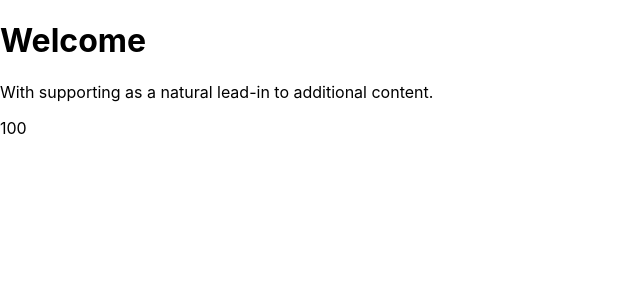
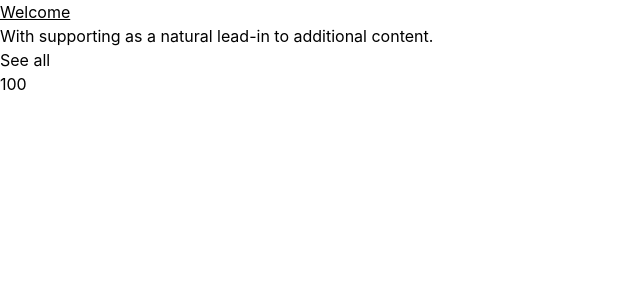
Before and after one commit to PetrAlexkulakov/List-page, a React (Create React App) app: page /navigator in a window 1280 px wide. Shown: the top 300 px of the page, without its empty margins (0-640 px from the left). Built offline with nearby package versions, Linux system fonts and the light colour scheme.

Commit message:
feat: create Button

```diff
--- a/package.json
+++ b/package.json
@@ -37,6 +37,7 @@
     "@types/node": "^20.2.3",
     "@types/react": "^18.2.7",
     "@types/react-dom": "^18.2.4",
-    "typescript": "^5.0.2"
+    "tailwindcss": "^3.3.2",
+    "typescript": "^4.9.5"
   }
 }
--- /dev/null
+++ b/src/components/Button/index.tsx
@@ -0,0 +1,10 @@
+import { ButtonProps } from '@src/shared/interfaces/buttonInterface'
+import React from 'react'
+
+function Button(props: ButtonProps) {
+  return (
+    <button><a href={props.link}>{props.text}</a></button>
+  )
+}
+
+export default Button
--- a/src/components/Card/index.tsx
+++ b/src/components/Card/index.tsx
@@ -1,11 +1,13 @@
 import { CardProps } from '@src/shared/interfaces/cardsinterface';
 import React from 'react'
+import Button from '../Button';
 
 const Card = (props: CardProps) => {
   return (
     <div>
-      <h1>{props.title}</h1>
+      <h1 className="underline">{props.title}</h1>
       <p>{props.body}</p>
+      <Button text='See all' link='navigator?tab=0' />
       <p>{props.underBody}</p>
     </div>
   )
--- a/src/index.css
+++ b/src/index.css
@@ -1,3 +1,7 @@
+@tailwind base;
+@tailwind components;
+@tailwind utilities;
+
 body {
   margin: 0;
   font-family: -apple-system, BlinkMacSystemFont, 'Segoe UI', 'Roboto', 'Oxygen',
--- /dev/null
+++ b/src/shared/interfaces/buttonInterface.ts
@@ -0,0 +1,4 @@
+export interface ButtonProps {
+    link: string;
+    text: string;
+}
--- /dev/null
+++ b/tailwind.config.js
@@ -0,0 +1,10 @@
+/** @type {import('tailwindcss').Config} */
+module.exports = {
+  content: [
+    "./src/**/*.{js,jsx,ts,tsx}",
+  ],
+  theme: {
+    extend: {},
+  },
+  plugins: [],
+}
```
Also changed, not shown: 1 other file (tests, documents, lock files or other folders).
